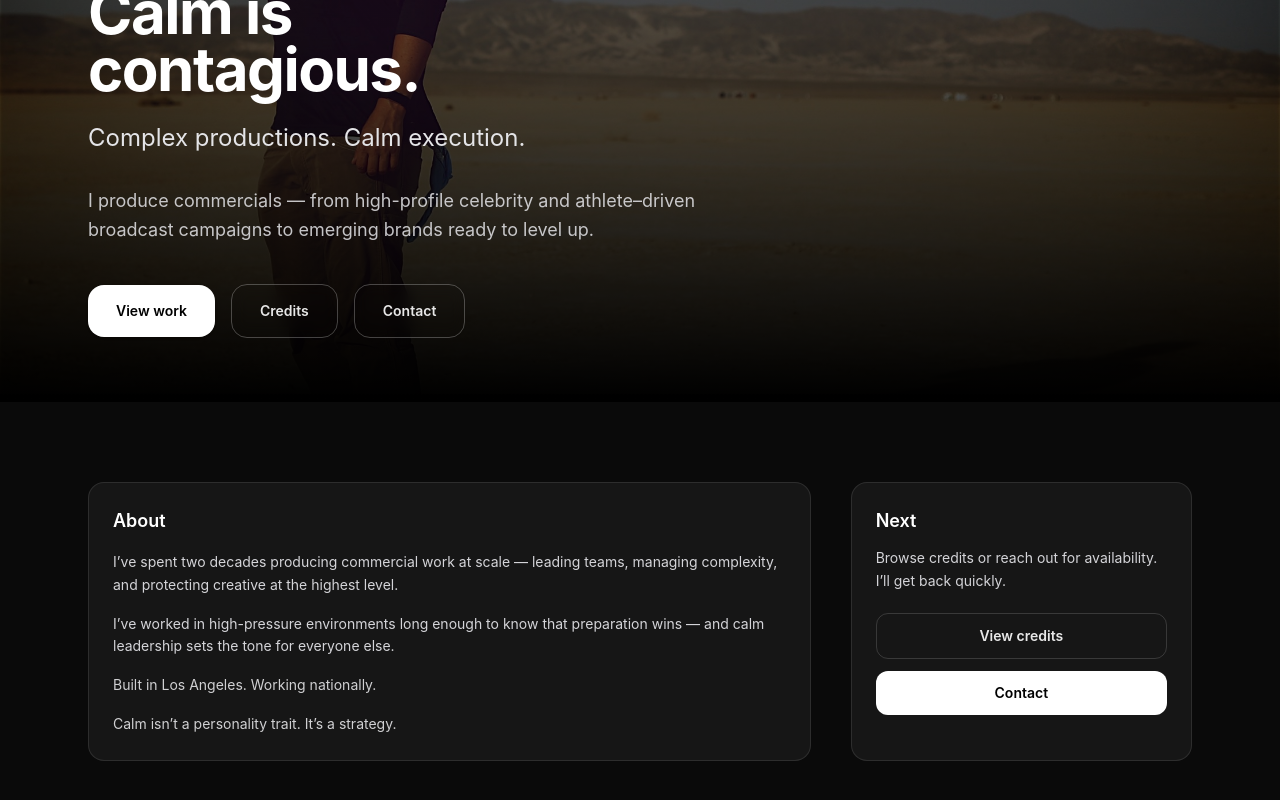
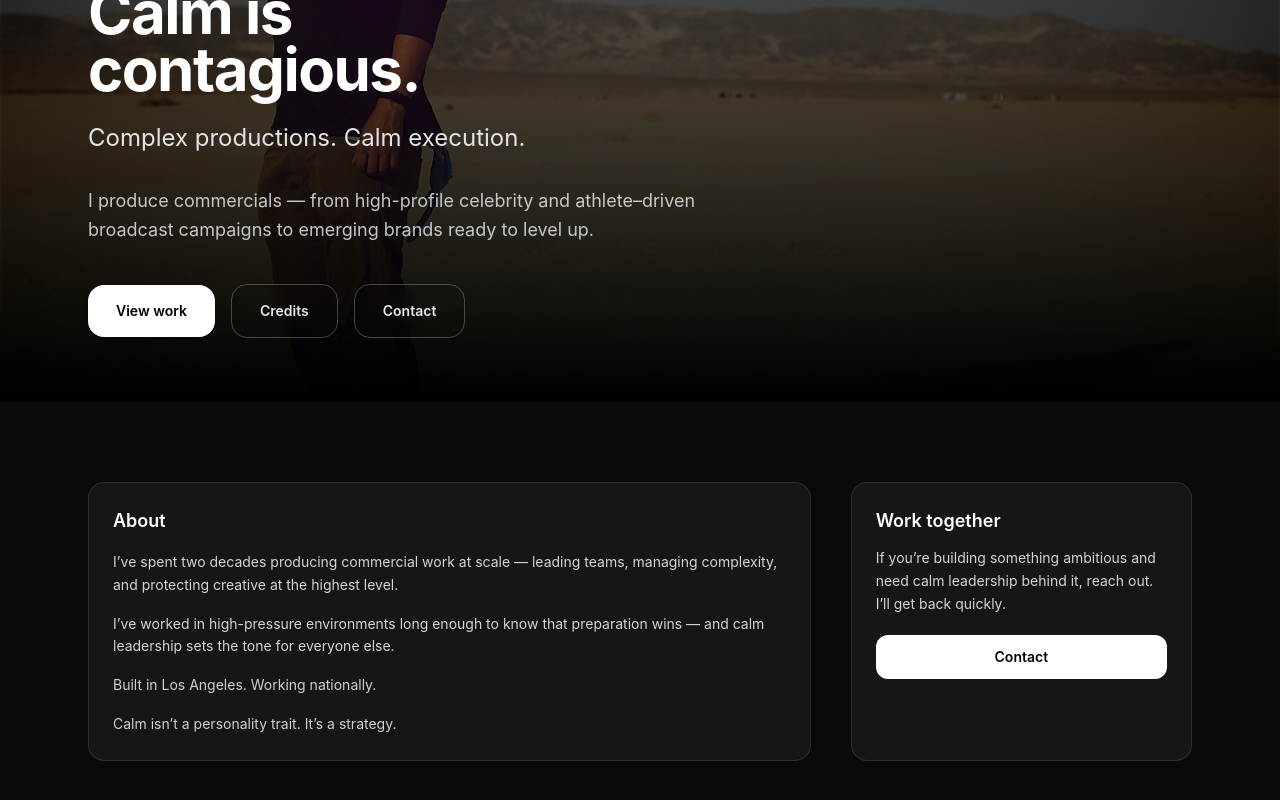
Before and after one commit to Justintowery/jt-producer-site, a Next.js app: page / in a window 1280 px wide. Shown: the part 334-1134 px from the top of the page. Built offline with nearby package versions, Linux system fonts and the light colour scheme.

Commit message:
Update home Next card to Work together and remove duplicate credits CTA

```diff
--- a/src/app/page.tsx
+++ b/src/app/page.tsx
@@ -1,7 +1,7 @@
 "use client";
 
 import Image from "next/image";
-import { motion, useScroll, useTransform } from "framer-motion";
+import { motion } from "framer-motion";
 
 export default function HomePage() {
   // Cinematic hero photo motion
@@ -9,18 +9,12 @@ export default function HomePage() {
   const heroPhotoAnimate = { scale: 1.0, y: -8, opacity: 1 };
   const heroPhotoTransition = { duration: 1.6, ease: "easeOut" as const };
 
-  // Fade floating name out on scroll
-  const { scrollYProgress } = useScroll();
-  const nameOpacity = useTransform(scrollYProgress, [0, 0.15], [1, 0]);
-
   const go = (path: string) => {
     window.location.href = path;
   };
 
   return (
     <main>
-      {/* FLOATING NAME (Home Button) */}
-
       {/* HERO */}
       <section className="relative min-h-[92vh] w-full overflow-hidden isolate">
         {/* Background image (animated) */}
@@ -88,8 +82,8 @@ export default function HomePage() {
               transition={{ duration: 0.65, ease: "easeOut", delay: 0.18 }}
               className="mt-8 text-base leading-relaxed text-zinc-200/85 sm:text-lg"
             >
-              I produce commercials — from high-profile celebrity and athlete–driven broadcast campaigns
-              to emerging brands ready to level up.
+              I produce commercials — from high-profile celebrity and athlete–driven broadcast campaigns to
+              emerging brands ready to level up.
             </motion.p>
 
             <motion.div
@@ -146,19 +140,13 @@ export default function HomePage() {
           </div>
 
           <div className="rounded-2xl border border-white/10 bg-white/5 p-6">
-            <h2 className="text-lg font-semibold text-white">Next</h2>
+            <h2 className="text-lg font-semibold text-white">Work together</h2>
             <p className="mt-3 text-sm leading-relaxed text-zinc-300">
-              Browse credits or reach out for availability. I’ll get back quickly.
+              If you’re building something ambitious and need calm leadership behind it, reach out. I’ll get back
+              quickly.
             </p>
 
             <div className="mt-5 flex flex-col gap-3">
-              <a
-                href="/credits"
-                className="rounded-xl border border-white/15 bg-white/0 px-5 py-3 text-center text-sm font-semibold text-white/90 transition hover:border-white/35 hover:text-white"
-              >
-                View credits
-              </a>
-
               <a
                 href="/contact"
                 className="rounded-xl bg-white px-5 py-3 text-center text-sm font-semibold text-black transition hover:opacity-90"
```
